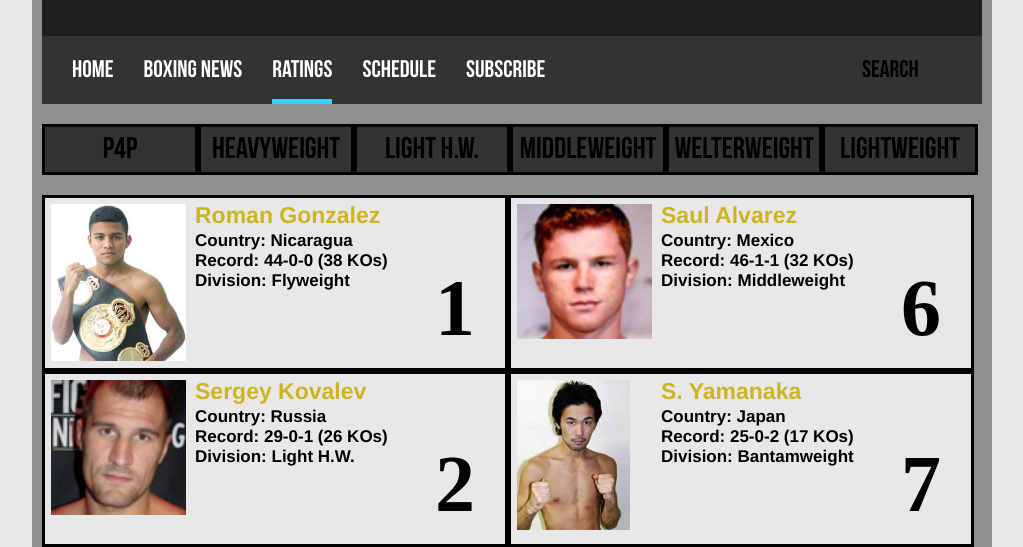
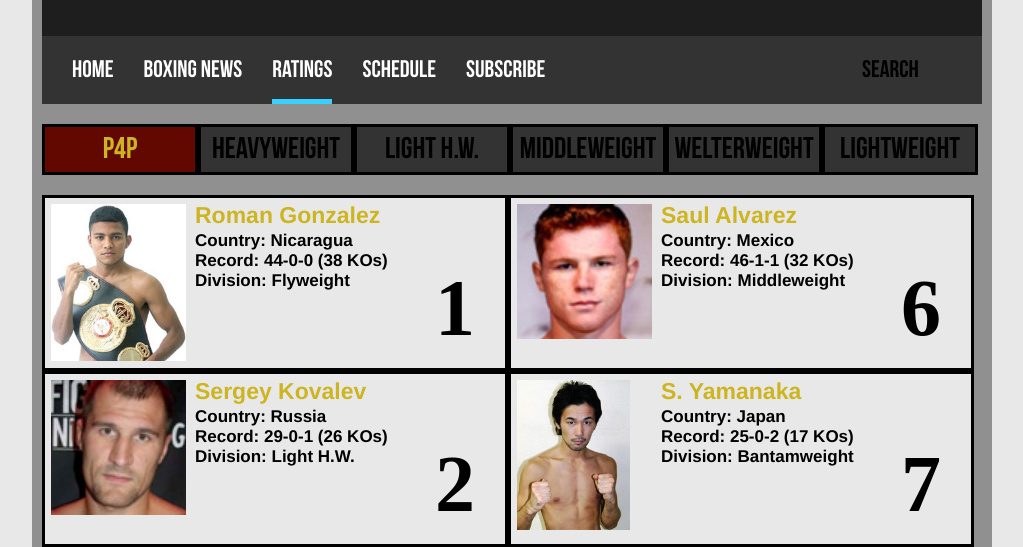
Before and after one commit to SerLoin/WebDesign, a plain HTML site: page RingMag/ratings.html in a window 1280 px wide. Both pictures are taken after a click on the item "P4P". Shown: the part 200-747 px from the top of the page, without its empty margins (128-1151 px from the left). Drawn offline with nearby package versions, Linux system fonts and the light colour scheme; a web font is replaced by a local one.

Commit message:
guts done

```diff
--- a/RingMag/gallery.js
+++ b/RingMag/gallery.js
@@ -1,6 +1,11 @@
 $(document).ready(function() {
-    // Your code here
+    // code to drop down p4p ratings bar
     $("#flip").click(function() {
         $("#p4p-panel").slideToggle("slow");
     });
+
+    $("#flip").click(function(){
+        $("#flip").toggleClass("crimson");
+    });
+
 });
--- a/RingMag/ringLayout.css
+++ b/RingMag/ringLayout.css
@@ -364,9 +364,14 @@ hr {
     display: none;
 }
 
-
 #ratings-panel li {
     border: 3px solid black;
+    width: 150px;
+    text-align: center;
+    margin: 0px;
+}
+#ratings-panel li:hover {
+    border: 3px solid #CDB521;
     width: 150px;
     text-align: center;
     margin: 0px;
@@ -390,6 +395,10 @@ hr {
     border: 3px solid black;
     float: left;
     background-color: #e8e8e8;
+}
+.crimson {
+   background-color: #620800!important;
+   color: #CDB521;
 }
 
 /*Haye Article style */
```
